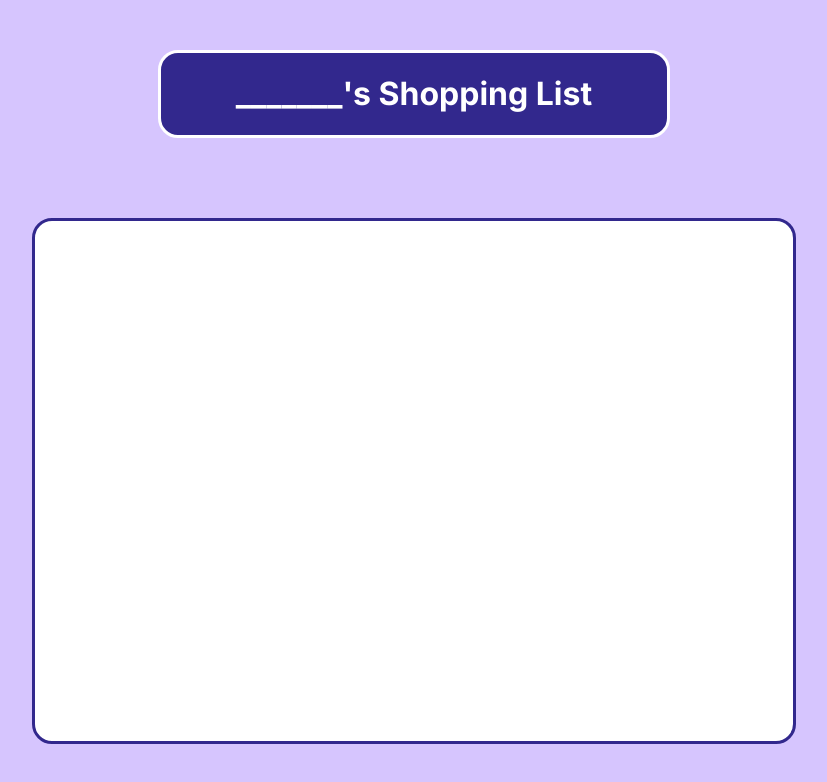
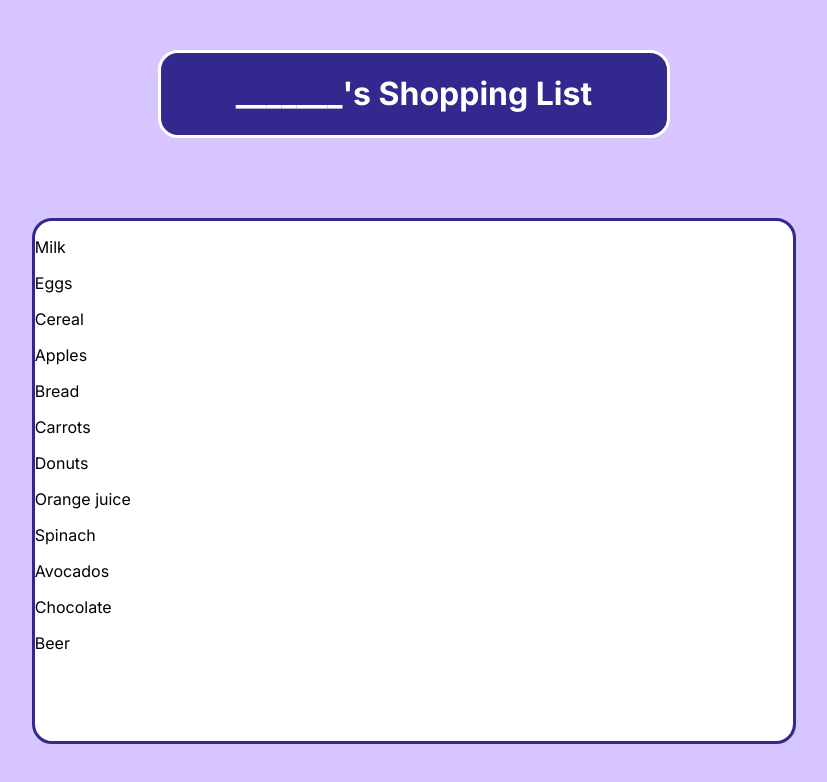
Before and after one commit to zaneHarrison/bio-site, a Next.js app: page / in a window 1280 px wide. Shown: the top 782 px of the page, without its empty margins (226-1053 px from the left). Built offline with nearby package versions, Linux system fonts and the light colour scheme.

Commit message:
Started on sample site, added list content

```diff
--- a/app/page.js
+++ b/app/page.js
@@ -1,7 +1,7 @@
 import ListTitle from "@/components/ListTitle";
 import List from "@/components/List";
 
-export default function Home() {
+export default function App() {
   return (
     <div id="main-content">
       <ListTitle />
--- a/components/List.js
+++ b/components/List.js
@@ -1,5 +1,26 @@
 import styles from "../styles/list.module.css";
 
 export default function List() {
-  return <div className={styles.list}></div>;
+  const items = [
+    "Milk",
+    "Eggs",
+    "Cereal",
+    "Apples",
+    "Bread",
+    "Carrots",
+    "Donuts",
+    "Orange juice",
+    "Spinach",
+    "Avocados",
+    "Chocolate",
+    "Beer",
+  ];
+
+  return (
+    <div className={styles.list}>
+      {items.map((item) => {
+        return <p>{item}</p>;
+      })}
+    </div>
+  );
 }
```
